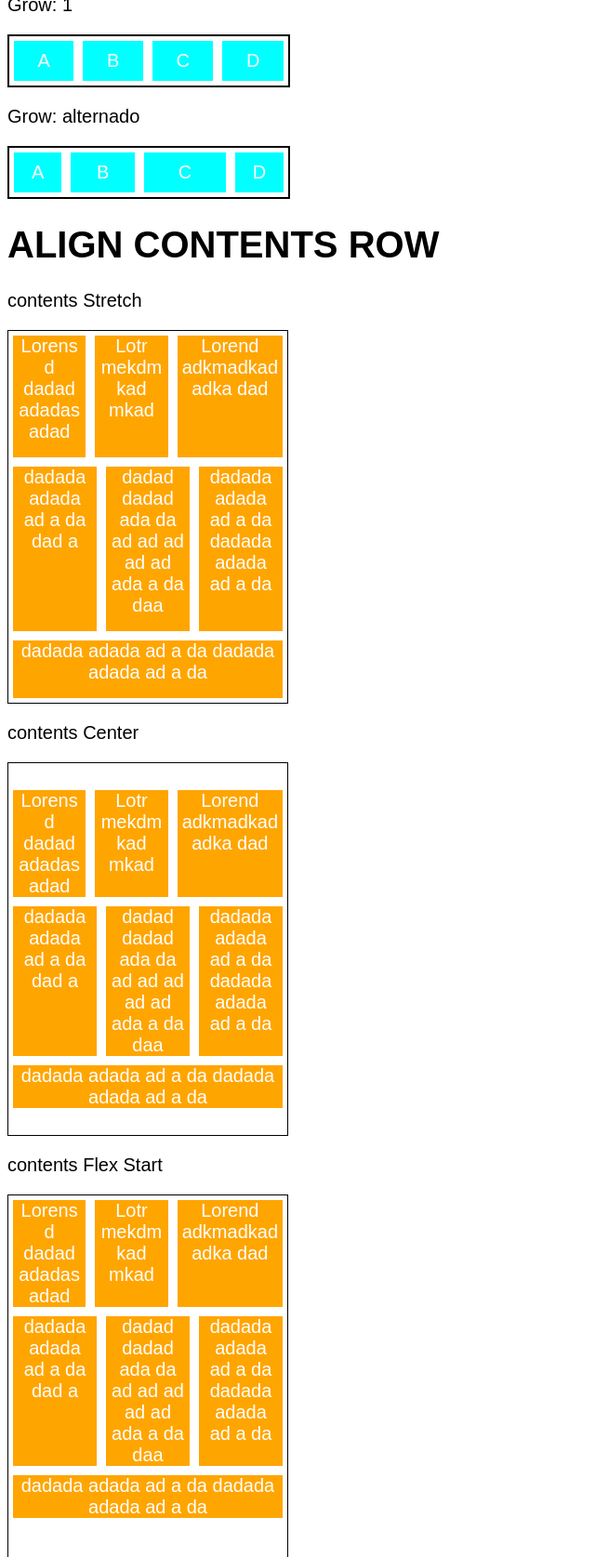
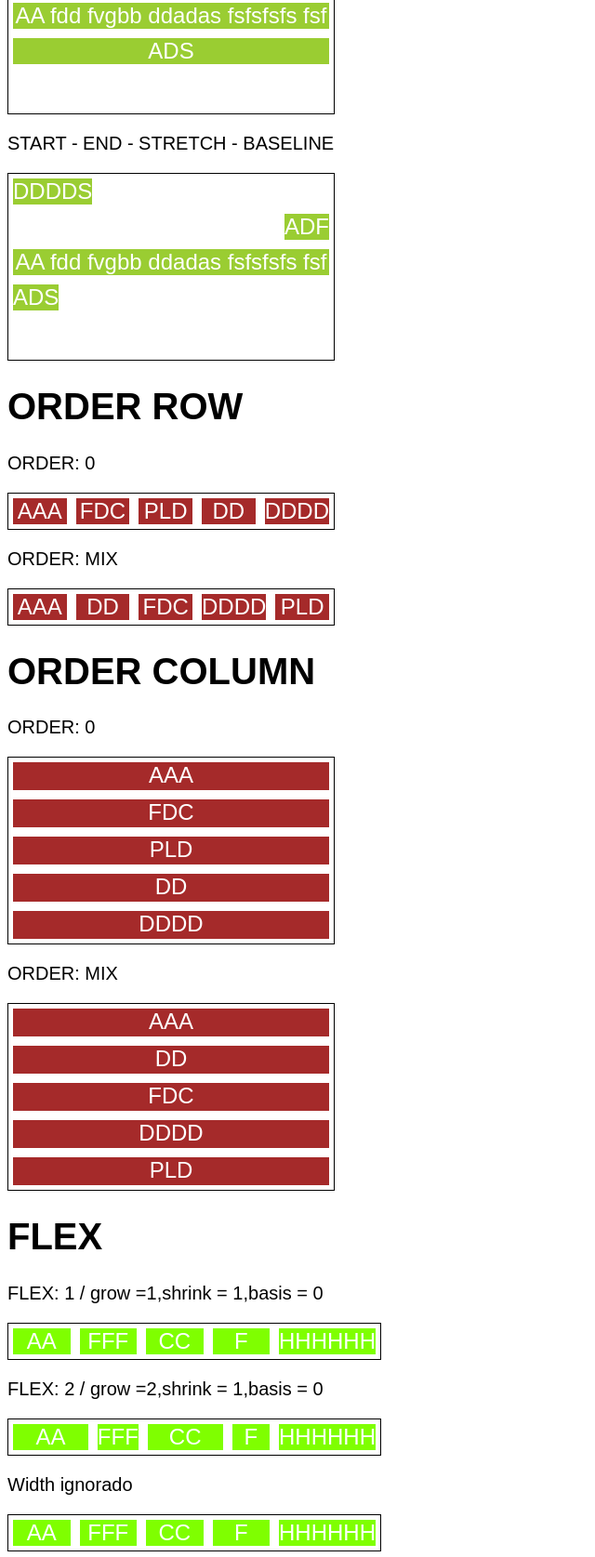
Before and after one commit to MatheusHard/Projetos_Dio_Bootcamp_Phillips, a plain HTML site: page flexbox_em_css/index.html in a window 1280 px wide. Shown: the part 1125-2800 px from the top of the page at 93% size, without its empty margins (0-640 px from the left). Drawn offline with Linux system fonts and the light colour scheme.

Commit message:
Align-Self, Order e Flex

```diff
--- a/flexbox_em_css/css/style.css
+++ b/flexbox_em_css/css/style.css
@@ -250,3 +250,87 @@ body{
     flex-shrink: 3;
     flex-basis: 100px;
 }
+
+/*FLEX*/
+.flex-container-2{
+    display: flex;
+    border: 1px solid black;
+    max-width: 400px;
+
+}
+.flex-item{
+
+    background-color: chartreuse;
+    color: white;
+    font-size: 24px;
+    text-align: center;
+    margin: 5px;
+}
+.flex-1{
+    flex: 1;
+}
+.flex-2{
+    flex: 2;
+}
+.large{
+    width: 200px;
+}
+/*ORDER*/
+.order-container{
+    display: flex;
+    max-width: 350px;
+    border: 1px solid black;
+    margin-bottom: 20px;
+}
+.order-item{
+    flex: 1;
+    background-color: brown;
+    color: white;
+    text-align: center;
+    font-size: 24px;
+    margin: 5px;
+    order: 0;
+}
+.o1{
+    order: 1;
+}
+.o2{
+    order: 2;
+}
+.o3{
+    order: 3;
+}
+
+/*ALIGN SELF*/
+.self-container{
+    display: flex;
+    max-width: 350px;
+    border: 1px solid;
+    margin-bottom: 10px;
+}
+.self-item{
+    background-color: yellowgreen;
+    color: white;
+    text-align: center;
+    font-size: 24px;
+    margin: 5px;
+
+}
+.self-center{
+    align-self: center;
+}
+.self-start{
+    align-self: flex-start;
+}
+.self-end{
+    align-self: flex-end;
+}
+.self-baseline{
+    align-self: baseline;
+}
+.self-stretch{
+    align-self: stretch;
+}
+.self-auto{
+    align-self: auto;
+}
--- a/flexbox_em_css/index.html
+++ b/flexbox_em_css/index.html
@@ -8,6 +8,129 @@
     </head>
     <body>
 
+
+<!--SELF ALIGN-->
+<h1>SELF ALIGN (ROW)</h1>
+
+<p>CENTER </p>
+<section class="self-container">
+    <div class="self-item self-center">DDDDS</div>
+    <div class="self-item self-center">ADF</div>
+    <div class="self-item self-center">AA fdd fvgbb ddadas fsfsfsfs fsf</div>
+    <div class="self-item self-center">ADS</div>
+</section>
+
+<p>AUTO </p>
+<section class="self-container">
+    <div class="self-item self-auto">DDDDS</div>
+    <div class="self-item self-auto">ADF</div>
+    <div class="self-item self-auto">AA fdd fvgbb ddadas fsfsfsfs fsf</div>
+    <div class="self-item self-auto">ADS</div>
+</section>
+
+<p>START - END - STRETCH - BASELINE</p>
+<section class="self-container">
+    <div class="self-item self-start">DDDDS</div>
+    <div class="self-item self-end">ADF</div>
+    <div class="self-item self-stretch">AA fdd fvgbb ddadas fsfsfsfs fsf</div>
+    <div class="self-item self-baseline">ADS</div>
+</section>
+
+<h1>SELF ALIGN (COLUMN)</h1>
+
+<p>CENTER </p>
+<section class="self-container column">
+    <div class="self-item self-center">DDDDS</div>
+    <div class="self-item self-center">ADF</div>
+    <div class="self-item self-center">AA fdd fvgbb ddadas fsfsfsfs fsf</div>
+    <div class="self-item self-center">ADS</div>
+</section>
+
+<p>AUTO </p>
+<section class="self-container column" >
+    <div class="self-item self-auto">DDDDS</div>
+    <div class="self-item self-auto">ADF</div>
+    <div class="self-item self-auto">AA fdd fvgbb ddadas fsfsfsfs fsf</div>
+    <div class="self-item self-auto">ADS</div>
+</section>
+
+<p>START - END - STRETCH - BASELINE</p>
+<section class="self-container column">
+    <div class="self-item self-start">DDDDS</div>
+    <div class="self-item self-end">ADF</div>
+    <div class="self-item self-stretch">AA fdd fvgbb ddadas fsfsfsfs fsf</div>
+    <div class="self-item self-baseline">ADS</div>
+</section>
+
+<!--ORDER-->
+<h1>ORDER ROW</h1>
+
+<p>ORDER: 0 </p>
+<section class="order-container">
+    <div class="order-item">AAA</div>
+    <div class="order-item">FDC</div>
+    <div class="order-item">PLD</div>
+    <div class="order-item">DD</div>
+    <div class="order-item">DDDD</div>
+</section>
+
+<p>ORDER: MIX </p>
+<section class="order-container">
+    <div class="order-item o1">AAA</div>
+    <div class="order-item o2">FDC</div>
+    <div class="order-item o3">PLD</div>
+    <div class="order-item o1">DD</div>
+    <div class="order-item o2">DDDD</div>
+</section>
+
+<h1>ORDER COLUMN</h1>
+
+<p>ORDER: 0 </p>
+<section class="order-container column">
+    <div class="order-item">AAA</div>
+    <div class="order-item">FDC</div>
+    <div class="order-item">PLD</div>
+    <div class="order-item">DD</div>
+    <div class="order-item">DDDD</div>
+</section>
+
+<p>ORDER: MIX </p>
+<section class="order-container column">
+    <div class="order-item o1">AAA</div>
+    <div class="order-item o2">FDC</div>
+    <div class="order-item o3">PLD</div>
+    <div class="order-item o1">DD</div>
+    <div class="order-item o2">DDDD</div>
+</section>
+<!--FLEX-->
+<h1>FLEX</h1>
+
+<p>FLEX: 1 / grow =1,shrink = 1,basis = 0</p>
+<section class="flex-container-2">
+    <div class="flex-item flex-1">AA</div>
+    <div class="flex-item flex-1">FFF</div>
+    <div class="flex-item flex-1">CC</div>
+    <div class="flex-item flex-1">F</div>
+    <div class="flex-item flex-1">HHHHHH</div>
+</section>
+
+<p>FLEX: 2 / grow =2,shrink = 1,basis = 0</p>
+<section class="flex-container-2">
+    <div class="flex-item flex-2">AA</div>
+    <div class="flex-item flex-1">FFF</div>
+    <div class="flex-item flex-2">CC</div>
+    <div class="flex-item flex-1">F</div>
+    <div class="flex-item flex-1">HHHHHH</div>
+</section>
+
+<p>Width ignorado</p>
+<section class="flex-container-2">
+    <div class="flex-item flex-1 large">AA</div>
+    <div class="flex-item flex-1 large">FFF</div>
+    <div class="flex-item flex-1 large">CC</div>
+    <div class="flex-item flex-1 large">F</div>
+    <div class="flex-item flex-1 large">HHHHHH</div>
+</section>
 
 <!--FLEX SHRINK-->
 <h1>FLEX SHRINK</h1>
```
